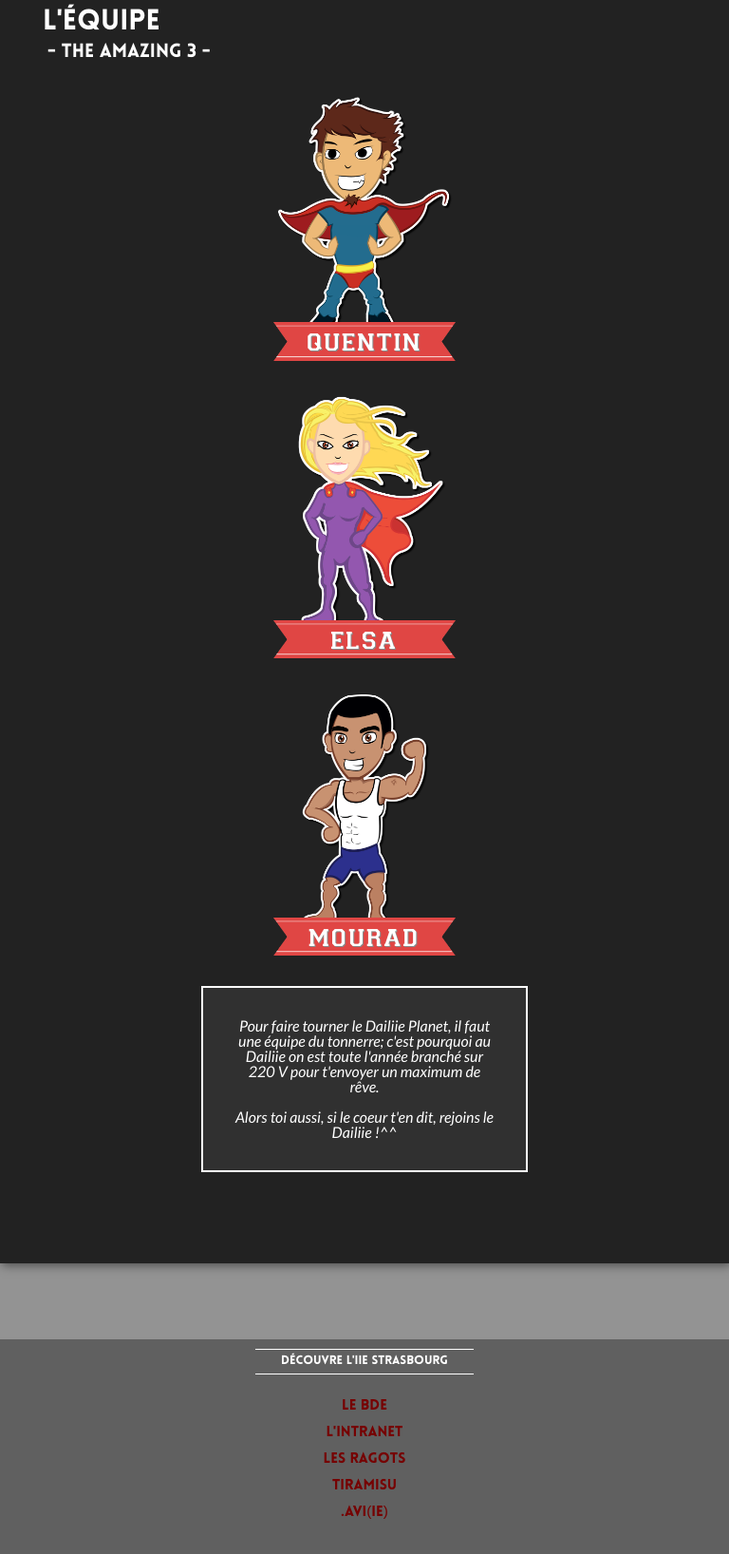
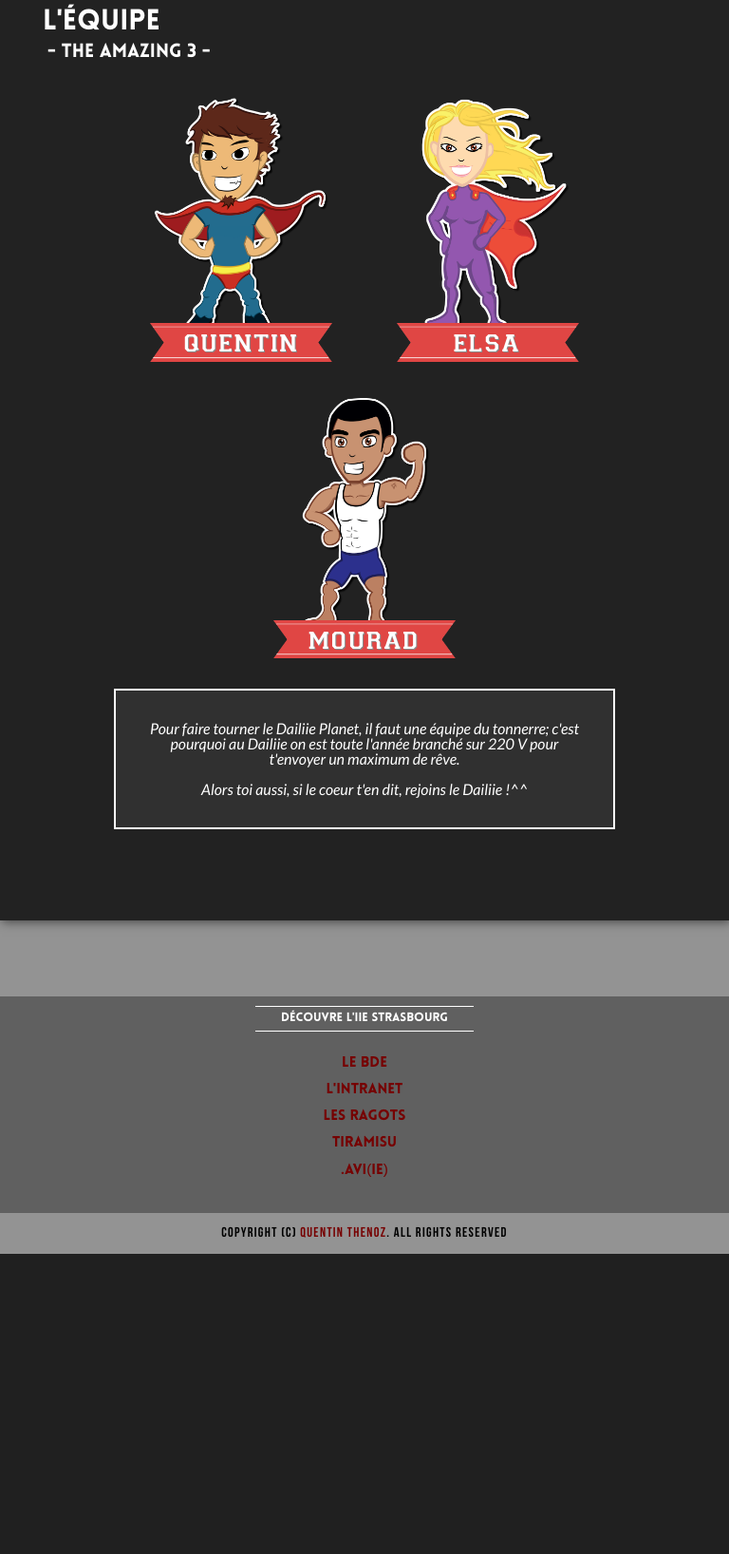
Before and after one commit to quent01/dailiie_planet, a PHP site: page /bonus.php in a window 768 px wide. Shown: the part 235-1871 px from the top of the page at 95% size. After the commit the page ends 1555 px from the top, so only its background shows below. Run offline with PHP 8.4, Linux system fonts and the light colour scheme.

Commit message:
Amélioration des articles

```diff
--- a/css/styledailiie.css
+++ b/css/styledailiie.css
@@ -572,9 +572,6 @@
         #container {
             width: 95%;
         }
-        article {
-            width: 75%;
-        }
         nav {
             width: 25%;
         }
@@ -588,28 +585,16 @@
             margin-right: 2em;
             margin-left:2em;
         }
-
-        #container {
-            width: 95%;
-        }
+        #container {width: 95%;}
         nav {
             width: 100%;
             float: none;
         }
-
         nav ul a, nav ul a:visited {
             width: auto;
         }
-
-        article {
-            width: 60%;
-        }
-        .description{
-            width:60%;
-        }
-        .membre{
-            width:80%;
-        }
+        .description{width:60%;}
+        .membre{width:80%;}
 
         #ensiie li {
             display : block;
@@ -635,9 +620,7 @@
     }
 
     @media screen and (max-width: 400px){
-            #logo{
-                height:6em;
-        }
+            #logo{ height:6em;}
     }
 
     @media screen and (max-width:325px){
@@ -649,9 +632,7 @@
             text-align: center;
             margin-left: 5px;
         }
-        .view p{
-            display:none;
-        }
+        .view p{display:none;}
         .membre h3{
             display:block;
             font-size : 1em;
```
